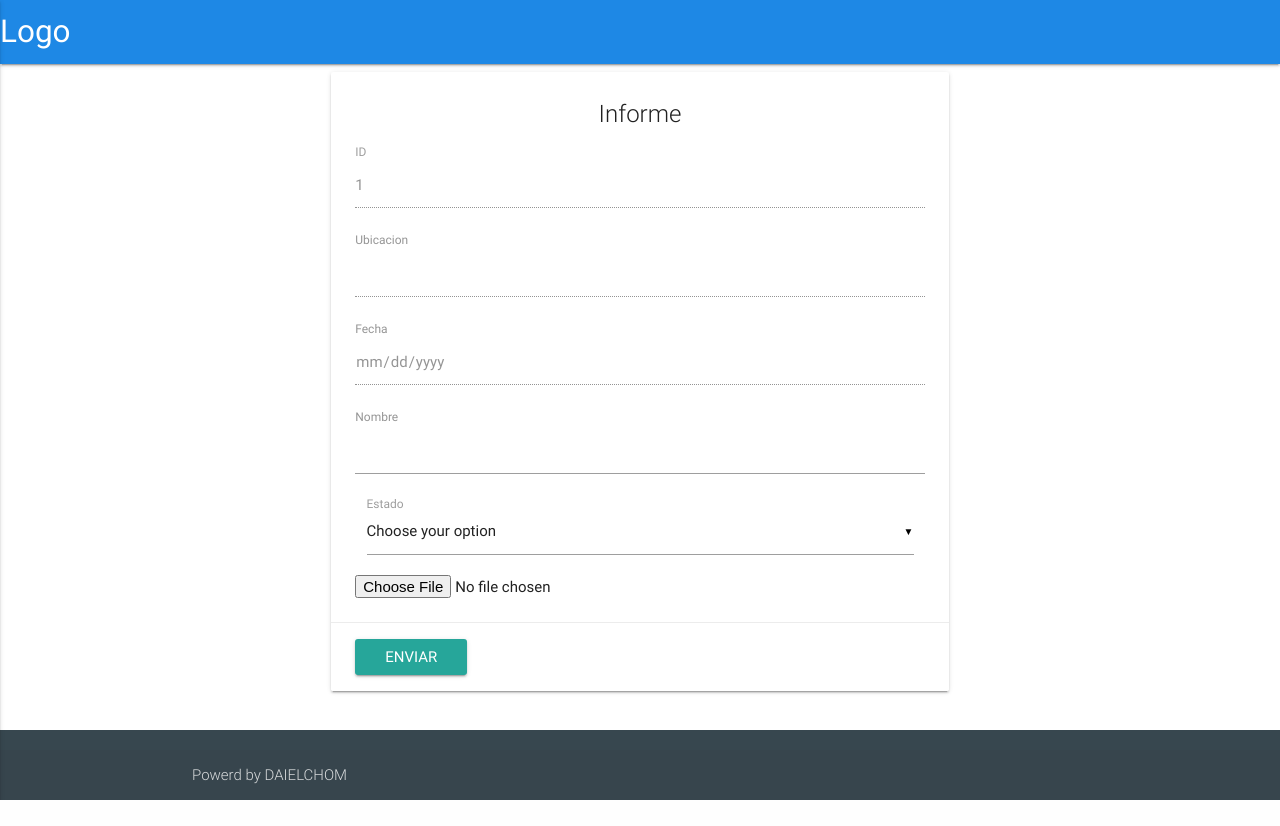
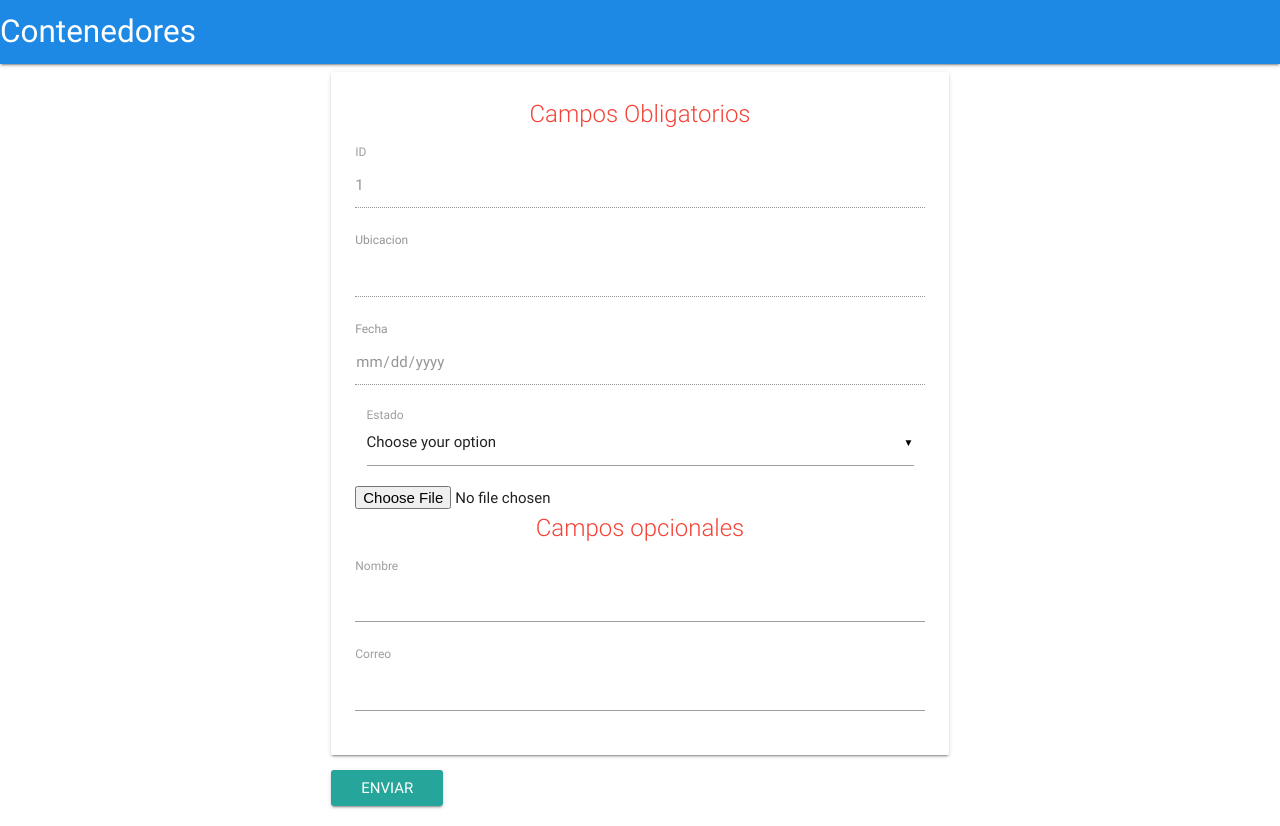
Before and after one commit to DaielChom/qr-trash-station, a Flask app: page /rpt/1 in a window 1280 px wide. Before the commit the page ends 800 px from the top, so only its background shows below. Run offline with Flask 2, Linux system fonts and the light colour scheme; some libraries are stand-ins or nearby versions; some web fonts are replaced.

Commit message:
Sugerencias por gustavo

```diff
--- a/main.py
+++ b/main.py
@@ -1,4 +1,5 @@
 # Libraries
+import time
 from flask import Flask, redirect, url_for
 from flask import render_template
 from flask_wtf import CSRFProtect
@@ -70,20 +71,21 @@ def report(id_estacion = None):
 
         ## ID id_estacion exist in the db
 
-        return render_template('form.html', id_estacion=id_estacion)
+        return render_template('form.html', id_estacion=id_estacion, fecha=time.strftime("%d-%m-%Y") )
 
     if request.method == 'POST':
         img = getImageToB64(request.form['img'])
         mpimg.imsave("./static/img/rpt/"+"REPORT_"+request.form['id']+"_"+request.form['fecha_report']+".jpg",img, format="jpg", dpi=150)
-        informe = Reporte("REPORT"+request.form['id']+request.form['ubicacion'], request.form['id'], request.form['estado'], request.form['fecha_report'], request.form['nombre'], "./static/img/rpt/"+"REPORT_"+request.form['id']+"_"+request.form['fecha_report']+".jpg" ,request.form['ubicacion'])
+        informe = Reporte("REPORT"+request.form['id']+request.form['ubicacion']+time.strftime("%d/%m/%Y:%H:%M:%S"), request.form['id'], request.form['estado'], request.form['fecha_report'], request.form['nombre'],request.form['correo'], "./static/img/rpt/"+"REPORT_"+request.form['id']+"_"+request.form['fecha_report']+".jpg" ,request.form['ubicacion'])
         db.session.add(informe)
         db.session.commit()
         return json.dumps({'ok':200})
 
-@app.route('/admin' , methods=['GET', 'POST'])
+@app.route('/gestion' , methods=['GET', 'POST'])
 def admin():
     informes = Reporte.query.all() ##ARREGLAR QUERY
-    return render_template('admin.html', informes = informes)
+    estaciones = Estacion.query.all()
+    return render_template('admin.html', informes = informes, estaciones = estaciones)
 
 @app.route('/qrdecode', methods=['POST'])
 def qrdecode():
--- a/static/js/main.js
+++ b/static/js/main.js
@@ -23,10 +23,6 @@ $('#crear_contenedor').on('click', (ev)=>{
 
 })
 
-var hoy = new Date()
-$("#fecha_report").val(String(hoy.getDate())+"-"+String(hoy.getMonth()+1)+"-"+String(hoy.getFullYear()));
-
-
 if (navigator.geolocation) {
   navigator.geolocation.getCurrentPosition(success, error);
   }
@@ -43,13 +39,14 @@ $('input[type=file]').change(function (ev) {
 
 $('#report').on('click',(ev)=>{
   ev.preventDefault();
-  if($("#id_form").val().length!=0 && $("#ubicacion").val().length!=0 && $("#fecha_report").val().length!=0 && $("#nombre").val().length!=0 && $('#select_state').val().length!=0 && img!=0){
+  if($("#id_form").val().length!=0 && $("#ubicacion").val().length!=0 && $("#fecha_report").val().length!=0 && $('#select_state').val().length!=0 && img!=0){
     id_estacion = $("#id_form").val()
     ubicacion = $("#ubicacion").val()
     fecha_report = $("#fecha_report").val()
     nombre = $("#nombre").val()
+    correo = $("#correo").val()
     estado = $('#select_state').val()
-    data = {'id':id_estacion, 'ubicacion': ubicacion, 'fecha_report': fecha_report, 'nombre': nombre, 'estado': estado, 'img':img}
+    data = {'id':id_estacion, 'ubicacion': ubicacion, 'fecha_report': fecha_report, 'nombre': nombre, 'correo': correo,'estado': estado, 'img':img}
 
     $.ajax({
       method:"POST",
@@ -64,7 +61,7 @@ $('#report').on('click',(ev)=>{
   }
 
   else{
-    console.log("SS");
+
     alert('Llene todos los campos');
   }
 
--- a/templates/base.html
+++ b/templates/base.html
@@ -12,27 +12,21 @@
   <body>
     <nav>
       <div class="nav-wrapper blue darken-1">
-        <a class="brand-logo">Logo</a>
-        <a data-activates="mobile-demo" class="button-collapse">
-          <i class="material-icons">menu</i>
-        </a>
-        <ul class="side-nav" id="mobile-demo">
-          <li>s
-            <a href="/rpt">INFORME</a>
-          </li>
-        </ul>
+        <a class="brand-logo"> Contenedores</a>
+
 
       </div>
     </nav>
     <!-- / Block Content -->
     {% block content %} {% endblock %}
+    <!--
     <footer class="page-footer blue-grey darken-3 absolute">
       <div class="footer-copyright">
         <div class="container">
           Powerd by DAIELCHOM
         </div>
       </div>
-    </footer>
+    </footer>-->
     <script src="https://code.jquery.com/jquery-3.2.1.min.js" type="text/javascript"></script>
     <script src="{{ url_for('static', filename = 'js/materialize.min.js') }}" type="text/javascript"></script>
     <script src="{{ url_for('static', filename = 'js/main.js') }}" type="text/javascript"></script>
--- a/templates/form.html
+++ b/templates/form.html
@@ -5,15 +5,9 @@
 <div class="row">
         <div class="col s12 m6 offset-m3">
           <div class="card ">
-
-
-
             <div class="card-content">
-                      <span class="card-title">Informe</span>
-
-
-                        <form action="/report" method="post">
-
+                      <span class="card-title red-text">Campos Obligatorios</span>
+                        <form>
 
                           <label for="id_form">ID</label>
                           <input name="id_form" id="id_form" type="text"  value="{{id_estacion}}" disabled=True/>
@@ -22,10 +16,7 @@
                           <input name="ubicacion" id="ubicacion" type="text" class="validate" disabled="True"/>
 
                           <label for="fecha_report">Fecha</label>
-                          <input id="fecha_report" type="date" class="validate" disabled=True/>
-
-                          <label for="name">Nombre</label>
-                          <input id="nombre" type="text" class="validate" required/>
+                          <input id="fecha_report" type="date" class="validate" disabled=True value = {{fecha}} />
 
                           <div class="input-field col s12">
                             <select id="select_state">
@@ -37,15 +28,25 @@
                             <label>Estado</label>
                           </div>
 
-
                           <input required name="photo" type="file" id="photo" accept=".jpg, .jpeg, .png"/>
 
 
-                      </form>
+
+                      <span class="card-title red-text">Campos opcionales</span>
 
 
 
 
+                          <label for="name">Nombre</label>
+                          <input id="nombre" type="text" class="validate"/>
+
+                          <label for="name">Correo</label>
+                          <input id="correo" type="email" class="validate"/>
+
+
+
+                      </form>
+            </div>
             </div>
 
             <div class="card-action">
```
Also changed, not shown: modelo.py (+5 -3 lines), static/js/script.js (+0 -45 lines), templates/admin.html (+24 -0 lines), static/img/qr/CONT01.jpeg (added), static/img/rpt/REPORT_CONT01_19-11-2017.jpg (added), static/img/rpt/REPORT_ESTACION01_19-11-2017.jpg (added), static/img/rpt/REPORT_ESTACION03_19-11-2017.jpg (added).
